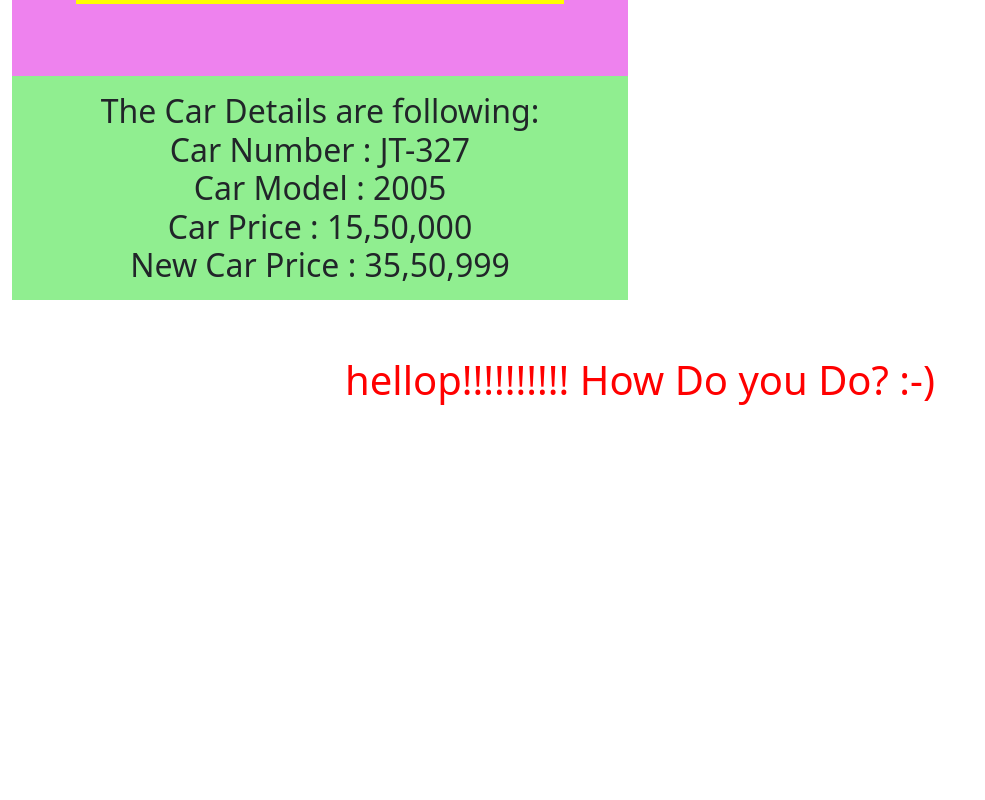
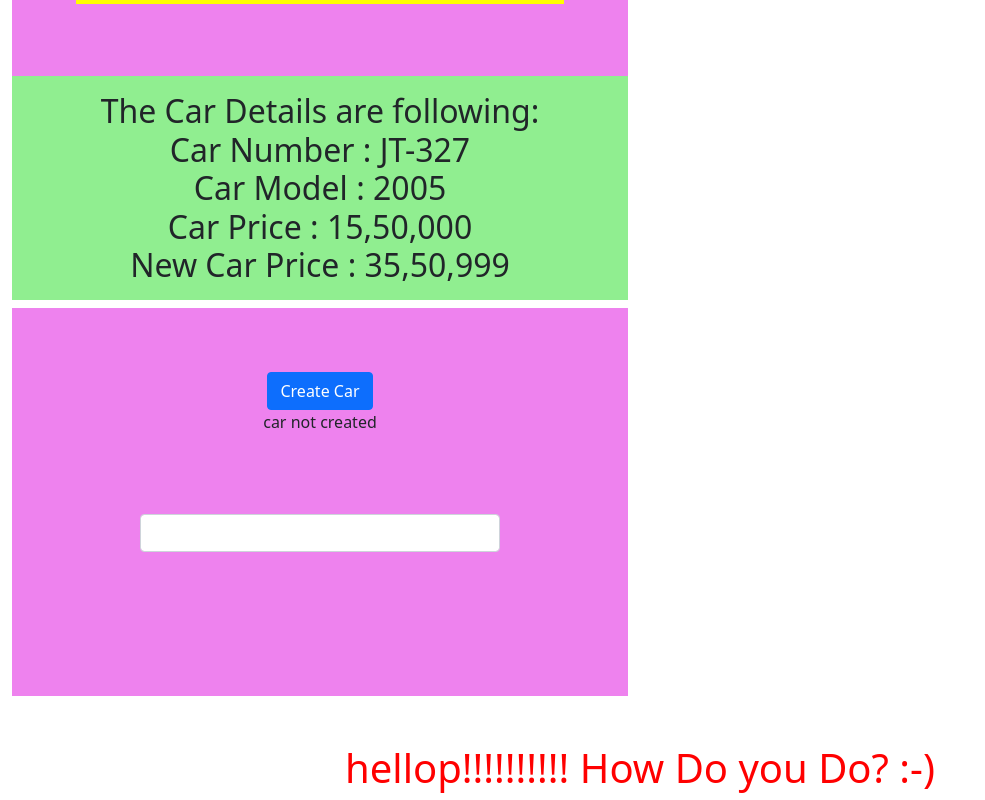
Before and after one commit to muhammadfaizannaheem/MyAngularApp, an Angular app: page / in a window 1280 px wide. Shown: the part 474-1274 px from the top of the page, without its empty margins (0-985 px from the left). Before the commit the page ends 886 px from the top, so only its background shows below. Built offline with nearby package versions, Linux system fonts and the light colour scheme.

Commit message:
8th commit

```diff
--- a/src/app/CarDetails/carDetail.component.ts
+++ b/src/app/CarDetails/carDetail.component.ts
@@ -6,13 +6,21 @@ import { Component } from "@angular/core";
     styleUrls: ['./carDetails.component.css']
 })
 export class CarDetailsComponent{
+    CarName : string = '';
     carNumber : string = "JT-327";
     carModel : string = "2005";
     carPrice : string= "15,50,000";
     newCarPrice = "35,50,999";
     getCarPrice()
     {
-
         return this.newCarPrice;
     }
+    carCreation : string = 'car not created';
+    onCreateCar(){
+        this.carCreation='car creation successfull';
+        return this.carCreation;
+    }
+    onEnterCar(event : Event){
+         this.CarName=(<HTMLInputElement>event.target).value;
+    }
 }
--- a/src/app/CarDetails/carDetails.component.html
+++ b/src/app/CarDetails/carDetails.component.html
@@ -14,3 +14,14 @@
     <br> Car Price : {{ carPrice}}
     <br> New Car Price : {{getCarPrice()}}
 </h2>
+
+<div>
+    <button class="btn btn-primary" (click)="onCreateCar()">  Create Car </button>
+    <p>{{carCreation}}</p>
+
+    <div>
+        <input type="text" class="form-control" (input)="onEnterCar($event)">
+        <p>{{CarName}}</p>
+
+    </div>
+</div>
```
